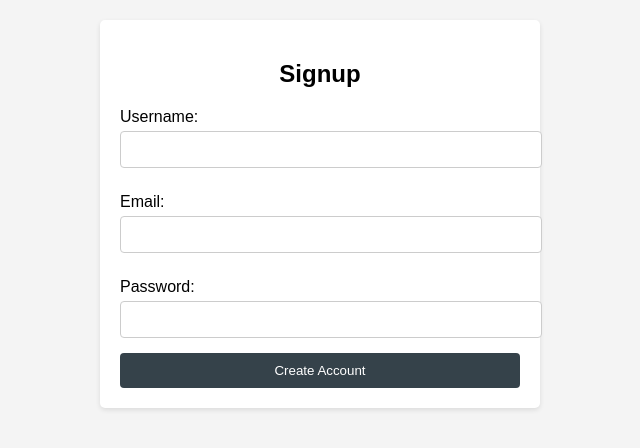
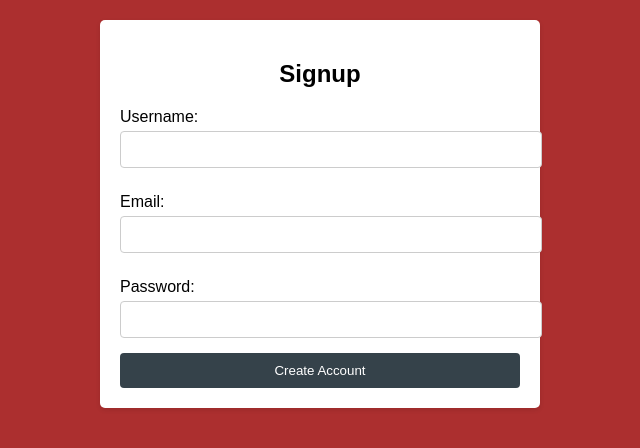
Before and after one commit to krishna39629/frontend-development, a plain HTML site: page signup.html in a window 1280 px wide. Shown: the whole page, without its empty margins (320-960 px from the left). Drawn offline with Linux system fonts and the light colour scheme.

Commit message:
added contact.html page

```diff
--- a/signup.html
+++ b/signup.html
@@ -7,7 +7,7 @@
     <style>
         body {
             font-family: Arial, sans-serif;
-            background-color: #f4f4f4;
+            background-color: #ac2f2f;
             margin: 0;
             padding: 20px;
         }
```
Also changed, not shown: contact.html (added).
